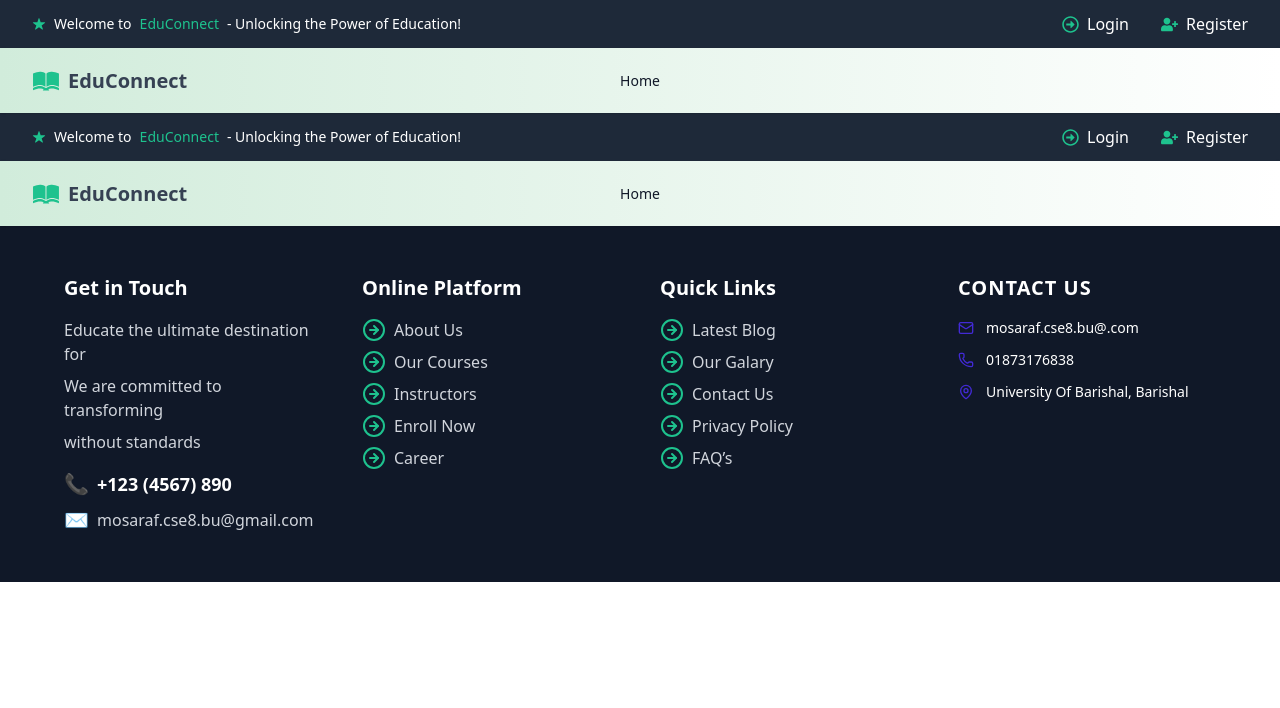
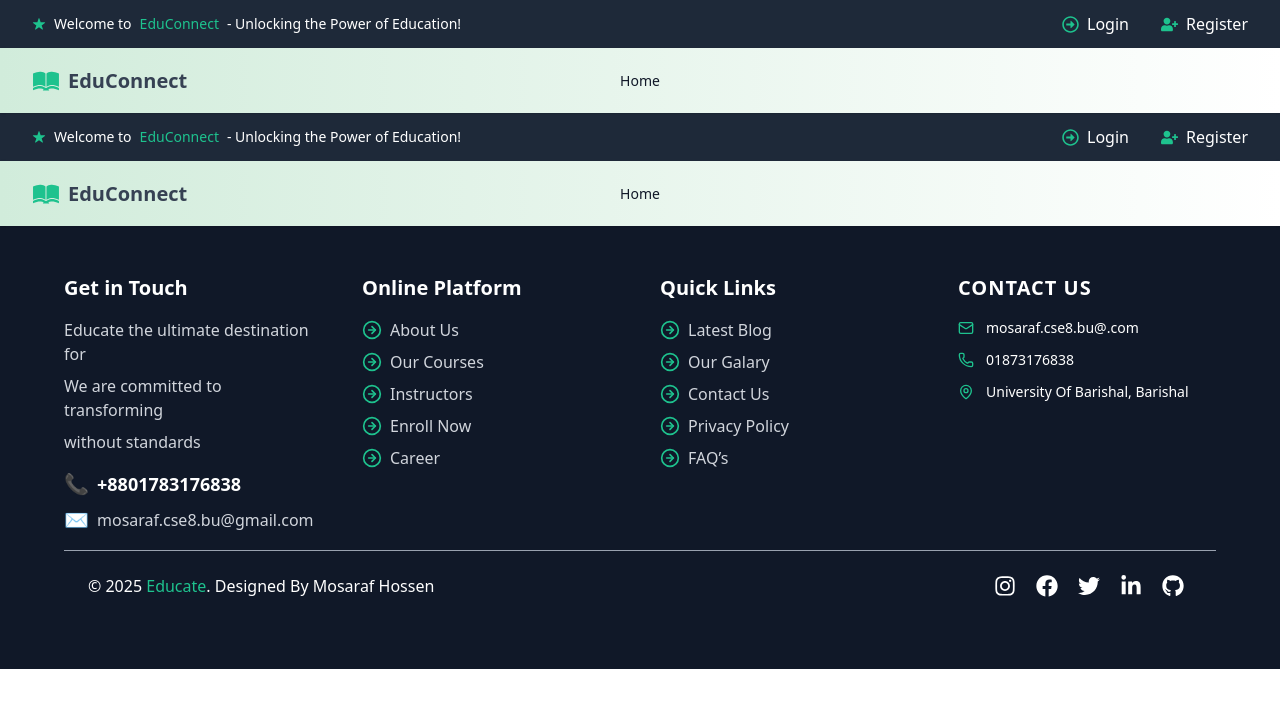
Before and after one commit to mosaraf68500/EduConnect-project, a React (Vite) app: page /header in a window 1280 px wide. Shown: the top 708 px of the page. Built offline with nearby package versions, Linux system fonts and the light colour scheme; no server answers.

Commit message:
footer completed

```diff
--- a/src/components/footer/Footer.jsx
+++ b/src/components/footer/Footer.jsx
@@ -1,74 +1,115 @@
-import { CircleArrowRight, CircleArrowUp, Mail, MapPin, Phone } from "lucide-react";
+import {
+  CircleArrowRight,
+  Mail,
+  MapPin,
+  Phone,
+} from "lucide-react";
 import React from "react";
+import {
+  FaFacebook,
+  FaGithub,
+  FaInstagram,
+  FaLinkedinIn,
+  FaTwitter,
+} from "react-icons/fa";
+import { Link } from "react-router";
 
 const Footer = () => {
   return (
     <div>
-      <div class="bg-gray-900 text-white py-12 px-6 md:px-16">
-        <div class="max-w-7xl mx-auto grid grid-cols-1 md:grid-cols-4 gap-10">
-          {/* <!-- Get in Touch --> */}
+      <div className="bg-gray-900 text-white py-12 px-6 md:px-16">
+        <div className="max-w-7xl mx-auto grid grid-cols-1 md:grid-cols-4 gap-10 pb-4">
+          {/* Get in Touch */}
           <div>
-            <h2 class="text-xl font-semibold mb-4">Get in Touch</h2>
-            <p class="text-gray-300 mb-2">
+            <h2 className="text-xl font-semibold mb-4">Get in Touch</h2>
+            <p className="text-gray-300 mb-2">
               Educate the ultimate destination for
             </p>
-            <p class="text-gray-300 mb-2">We are committed to transforming</p>
-            <p class="text-gray-300 mb-4">without standards</p>
-            <div class="flex items-center gap-2 mb-2">
-              <span class="text-green-500 text-xl">📞</span>
-              <span class="font-semibold text-lg">+123 (4567) 890</span>
+            <p className="text-gray-300 mb-2">We are committed to transforming</p>
+            <p className="text-gray-300 mb-4">without standards</p>
+            <div className="flex items-center gap-2 mb-2">
+              <span className="text-green-500 text-xl">📞</span>
+              <span className="font-semibold text-lg">+8801783176838</span>
             </div>
-            <div class="flex items-center gap-2">
-              <span class="text-green-500 text-xl">✉️</span>
-              <span class="text-gray-300">mosaraf.cse8.bu@gmail.com</span>
+            <div className="flex items-center gap-2">
+              <span className="text-green-500 text-xl">✉️</span>
+              <span className="text-gray-300">mosaraf.cse8.bu@gmail.com</span>
             </div>
           </div>
 
-          {/* <!-- Online Platform --> */}
+          {/* Online Platform */}
           <div>
-            <h2 class="text-xl font-semibold mb-4">Online Platform</h2>
-            <ul class="space-y-2 text-gray-300">
-              <li class="flex items-center gap-2"><CircleArrowRight className="text-[#1EC28E]" />  About Us</li>
-              <li class="flex items-center gap-2"><CircleArrowRight className="text-[#1EC28E]" />  Our Courses</li>
-              <li class="flex items-center gap-2"><CircleArrowRight className="text-[#1EC28E]" />  Instructors</li>
-              <li class="flex items-center gap-2"><CircleArrowRight className="text-[#1EC28E]" />  Enroll Now</li>
-              <li class="flex items-center gap-2"><CircleArrowRight className="text-[#1EC28E]" />  Career</li>
+            <h2 className="text-xl font-semibold mb-4">Online Platform</h2>
+            <ul className="space-y-2 text-gray-300">
+              {["About Us", "Our Courses", "Instructors", "Enroll Now", "Career"].map((item, index) => (
+                <li
+                  key={index}
+                  className="flex items-center gap-2 cursor-pointer hover:text-[#1EC28E] hover:underline transition"
+                >
+                  <CircleArrowRight className="text-[#1EC28E]" size={20} /> {item}
+                </li>
+              ))}
             </ul>
           </div>
 
-          {/* <!-- Quick Links --> */}
+          {/* Quick Links */}
           <div>
-            <h2 class="text-xl font-semibold mb-4">Quick Links</h2>
-            <ul class="space-y-2 text-gray-300">
-              <li class="flex items-center gap-2"><CircleArrowRight className="text-[#1EC28E]" /> Latest Blog</li>
-              <li class="flex items-center gap-2"><CircleArrowRight className="text-[#1EC28E]" />  Our Galary</li>
-              <li class="flex items-center gap-2"><CircleArrowRight className="text-[#1EC28E]" />  Contact Us</li>
-              <li class="flex items-center gap-2"><CircleArrowRight className="text-[#1EC28E]" />  Privacy Policy</li>
-              <li class="flex items-center gap-2"><CircleArrowRight className="text-[#1EC28E]" /> FAQ’s</li>
+            <h2 className="text-xl font-semibold mb-4">Quick Links</h2>
+            <ul className="space-y-2 text-gray-300">
+              {["Latest Blog", "Our Galary", "Contact Us", "Privacy Policy", "FAQ’s"].map((item, index) => (
+                <li
+                  key={index}
+                  className="flex items-center gap-2 cursor-pointer hover:text-[#1EC28E] hover:underline transition"
+                >
+                  <CircleArrowRight className="text-[#1EC28E]" size={20} /> {item}
+                </li>
+              ))}
             </ul>
           </div>
 
-          {/* <!-- Recent Posts --> */}
+          {/* Contact Us */}
           <div>
-            <div className="">
             <h3 className="mb-4 text-xl font-bold uppercase tracking-wider text-white">
               Contact Us
             </h3>
             <ul className="space-y-3 text-sm text-muted-foreground">
-                <li className="flex items-start gap-3">
-                  <Mail className="mt-0.5 h-4 w-4 text-primary" />
+              <li className="flex items-start gap-3 cursor-pointer hover:text-[#1EC28E] hover:underline transition">
+                <Mail className="mt-0.5 h-4 w-4 text-[#1EC28E]" size={20} />
                 <span>mosaraf.cse8.bu@.com</span>
               </li>
-                <li className="flex items-start gap-3">
-                  <Phone className="mt-0.5 h-4 w-4 text-primary" />
+              <li className="flex items-start gap-3 cursor-pointer hover:text-[#1EC28E] hover:underline transition">
+                <Phone className="mt-0.5 h-4 w-4 text-[#1EC28E]" size={20} />
                 <span>01873176838</span>
               </li>
-                <li className="flex items-start gap-3">
-                  <MapPin className="mt-0.5 h-4 w-4 text-primary" />
+              <li className="flex items-start gap-3 cursor-pointer hover:text-[#1EC28E] hover:underline transition">
+                <MapPin className="mt-0.5 h-4 w-4 text-[#1EC28E]" size={20} />
                 <span>University Of Barishal, Barishal</span>
               </li>
             </ul>
           </div>
+        </div>
+
+        {/* Footer Bottom Bar with Social Icons */}
+        <div className="bg-gray-900 text-white py-4 px-6 flex justify-between items-center border-t border-y-gray-400 pt-4">
+          <p className="text-md">
+            © 2025 <span className="text-[#1EC28E]">Educate</span>. Designed By Mosaraf Hossen
+          </p>
+          <div className="flex space-x-1">
+            <Link className="p-2 rounded-full hover:bg-[#1EC28E] transition-colors duration-300">
+              <FaInstagram size={22} />
+            </Link>
+            <Link className="p-2 rounded-full hover:bg-[#1EC28E] transition-colors duration-300">
+              <FaFacebook size={22} />
+            </Link>
+            <Link className="p-2 rounded-full hover:bg-[#1EC28E] transition-colors duration-300">
+              <FaTwitter size={22} />
+            </Link>
+            <Link className="p-2 rounded-full hover:bg-[#1EC28E] transition-colors duration-300">
+              <FaLinkedinIn size={22} />
+            </Link>
+            <Link className="p-2 rounded-full hover:bg-[#1EC28E] transition-colors duration-300">
+              <FaGithub size={22} />
+            </Link>
           </div>
         </div>
       </div>
```
Lines whose indentation alone changed are shown as unchanged.
